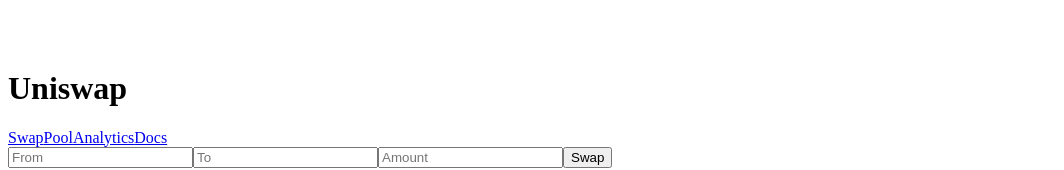
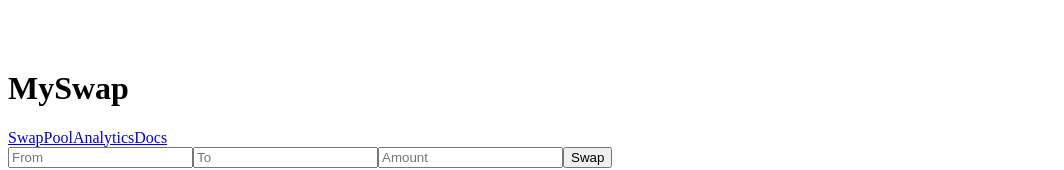
Before and after one commit to jeffrey-l-turner/CPSC-370_BTC_derivates_AI_Chapman, a React (Create React App) app in the folder workspaces/mySwap/: page / in a window 1280 px wide. Shown: the part 857-1027 px from the top of the page, without its empty margins (0-1064 px from the left). Built offline with nearby package versions, Linux system fonts and the light colour scheme.

Commit message:
-> my swap

```diff
--- a/workspaces/mySwap/src/Header.tsx
+++ b/workspaces/mySwap/src/Header.tsx
@@ -9,7 +9,7 @@
   return (
     <header className="uniswap-header">
       <img src={logo} alt="Uniswap logo" />
-      <h1>Uniswap</h1>
+      <h1>MySwap</h1>
     </header>
   );
 };
```
